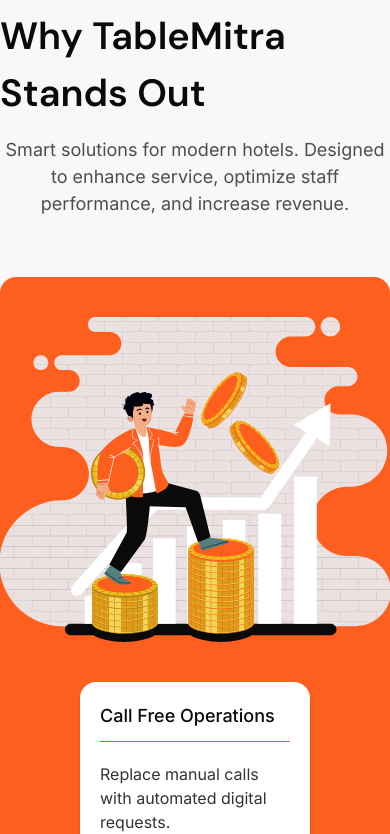
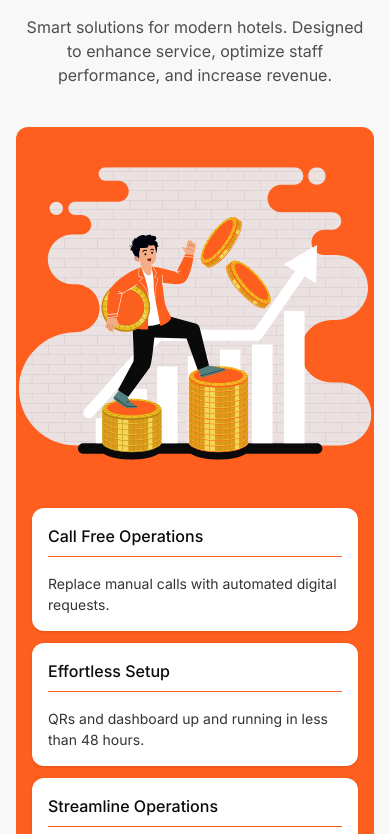
Before and after one commit to DevelopWithAyush/tableMitra_landingPage, a Next.js app: page / in a window 390 px wide. Shown: the part 2992-3826 px from the top of the page. Built offline with nearby package versions, Linux system fonts and the light colour scheme.

Commit message:
fixing things

```diff
--- a/src/components/LandingPage/WhyTableMitra.jsx
+++ b/src/components/LandingPage/WhyTableMitra.jsx
@@ -22,25 +22,29 @@
         },
     ]
     return (
-    <section className='container max-w-[88rem] mx-auto py-[150px] flex flex-col items-center justify-start gap-y-[60px]'>
-          <div className='flex flex-col items-center justify-center gap-y-[14px]'>
-              <h1 className='text-[38px] font-dmSans font-semibold text-[#0A0A0A] '>Why TableMitra Stands Out</h1>
-              <p className='text-[#4D4D4D] font-inter text-[18px] font-normal text-center max-w-[586px]' >Smart solutions for modern hotels. Designed to enhance service, optimize staff performance, and increase revenue.</p>
+        <section className='container max-w-[88rem] mx-auto py-[70px] sm:py-[100px] lg:py-[150px] px-4 sm:px-6 lg:px-8 flex flex-col items-center justify-start gap-y-[40px] sm:gap-y-[50px] lg:gap-y-[60px]'>
+            <div className='flex flex-col items-center justify-center gap-y-[10px] sm:gap-y-[14px]'>
+                <h1 className='text-[32px] sm:text-[36px] lg:text-[38px] font-dmSans font-semibold text-[#0A0A0A] text-center leading-[1.2]'>
+                    Why TableMitra Stands Out
+                </h1>
+                <p className='text-[#4D4D4D] font-inter text-[16px] sm:text-[18px] font-normal text-center max-w-full sm:max-w-[586px] px-2'>
+                    Smart solutions for modern hotels. Designed to enhance service, optimize staff performance, and increase revenue.
+                </p>
             </div>
-          <div className='bg-[#FE5F1E] rounded-[16px] py-10 px-20 w-full flex flex-col-reverse md:flex-row items-center justify-between gap-y-10'>
-              <div className='flex flex-col items-start justify-start gap-y-4'>
-                  {cardData.map((data) => {
+            <div className='bg-[#FE5F1E] rounded-[12px] sm:rounded-[16px] py-6 sm:py-8 lg:py-10 px-4 sm:px-8 lg:px-20 w-full flex flex-col-reverse lg:flex-row items-center justify-between gap-y-8 sm:gap-y-10 lg:gap-x-12'>
+                <div className='flex flex-col items-start justify-start gap-y-3 sm:gap-y-4 w-full lg:w-auto'>
+                    {cardData.map((data, index) => {
                         return (
                             <Card
+                                key={index}
                                 title={data.title}
                                 description={data.description}
                             />
                         )
                     })}
                 </div>
-              <div>
-                  <WhyTableStandOut/>
-
+                <div className='flex-shrink-0 scale-90 sm:scale-95 lg:scale-100'>
+                    <WhyTableStandOut />
                 </div>
             </div>
         </section>
@@ -51,12 +55,16 @@
 
 
 
-const Card = ({title,description}) => {
+const Card = ({ title, description }) => {
     return (
-        <div className='p-5 flex flex-col items-start justify-start bg-white shadow-sm rounded-[16px] w-full '>
-            <p className='text-[#0A0A0A] text-[18px] font-inter font-medium'>{ title}</p>
-            <div className='w-full h-[1px] bg-[#FE5F1E] mt-3'/>
-            <p className='text-[16px] text-[#333] font-normal mt-5 font-inter' >{description}</p>
+        <div className='p-4 sm:p-5 flex flex-col items-start justify-start bg-white shadow-sm rounded-[12px] sm:rounded-[16px] w-full'>
+            <p className='text-[#0A0A0A] text-[16px] sm:text-[18px] font-inter font-medium'>
+                {title}
+            </p>
+            <div className='w-full h-[1px] bg-[#FE5F1E] mt-2 sm:mt-3' />
+            <p className='text-[14px] sm:text-[16px] text-[#333] font-normal mt-4 sm:mt-5 font-inter'>
+                {description}
+            </p>
         </div>
     )
 }
```
Lines whose indentation alone changed are shown as unchanged.
